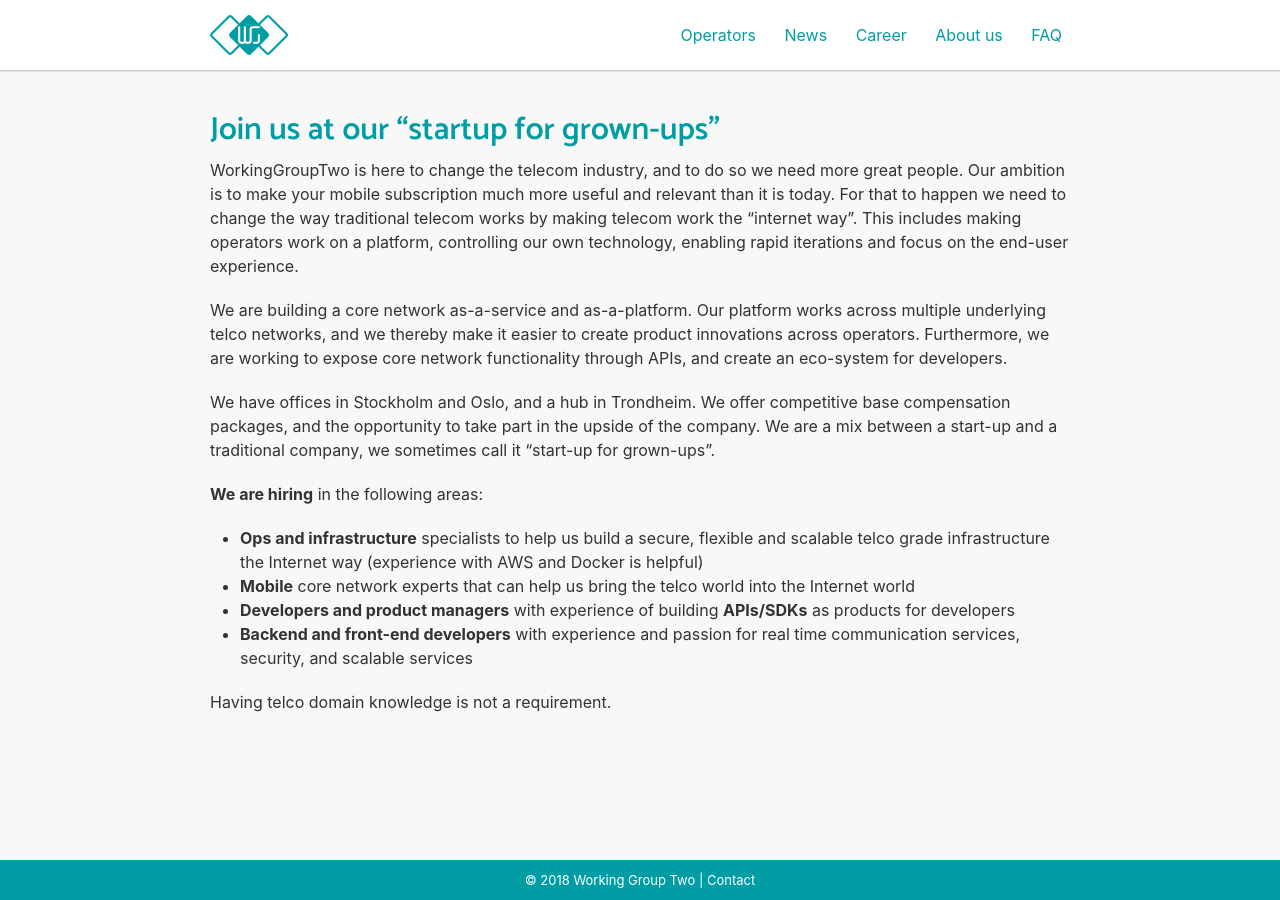
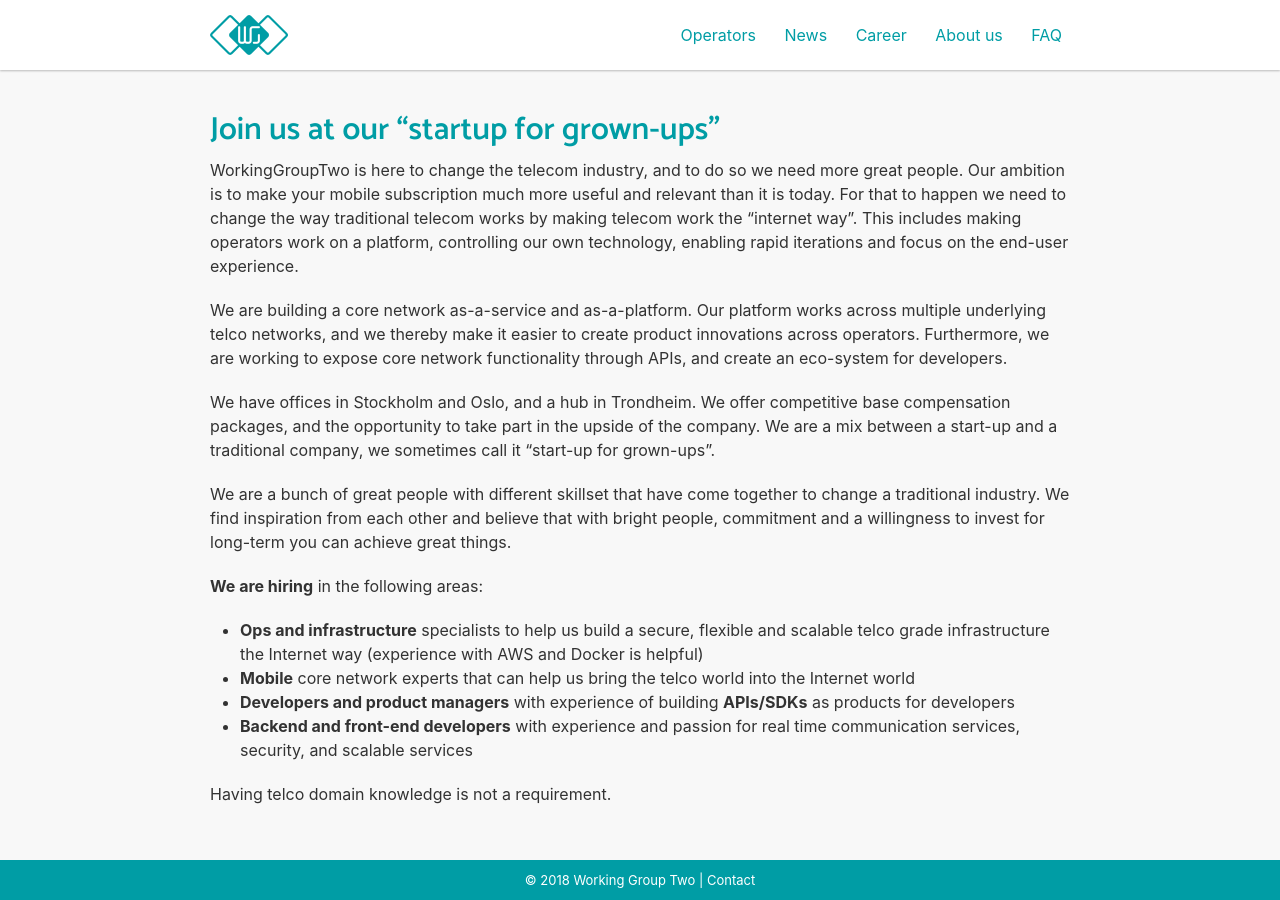
Before and after one commit to working-group-two/engineering-blog, a Jekyll site: the page built from pages/career.md, in a window 1280 px wide. Built offline with Jekyll 4.4.1, drawn with Linux system fonts in a browser that asks for light colours; nearby versions of some CDN libraries.

Commit message:
Update career.md
text edits

```diff
--- a/pages/career.md
+++ b/pages/career.md
@@ -12,6 +12,9 @@
 
 We have offices in Stockholm and Oslo, and a hub in Trondheim. We offer competitive base compensation packages, and the opportunity to take part in the upside of the company. We are a mix between a start-up and a traditional company, we sometimes call it “start-up for grown-ups”.
 
+We are a bunch of great people with different skillset that have come together to change a traditional industry. We find inspiration from each other and believe that with bright people, commitment and a willingness to invest for long-term you can achieve great things.
+
+
 **We are hiring** in the following areas:
 
 *   **Ops and infrastructure** specialists to help us build a secure, flexible and scalable telco grade infrastructure the Internet way (experience with AWS and Docker is helpful)
```
